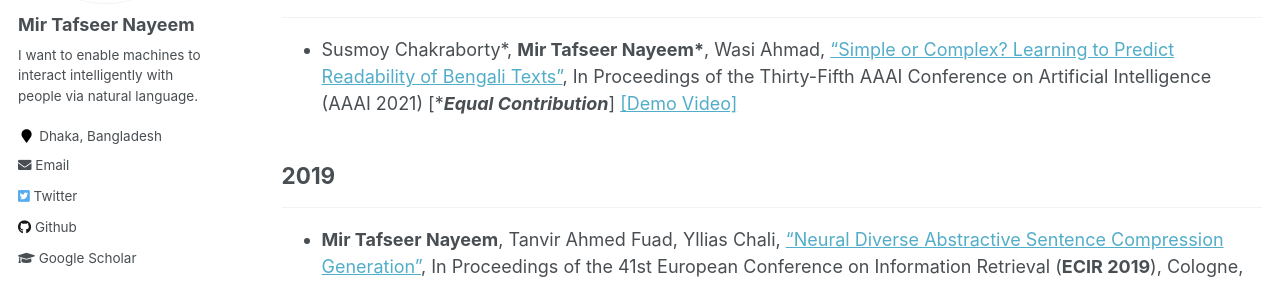
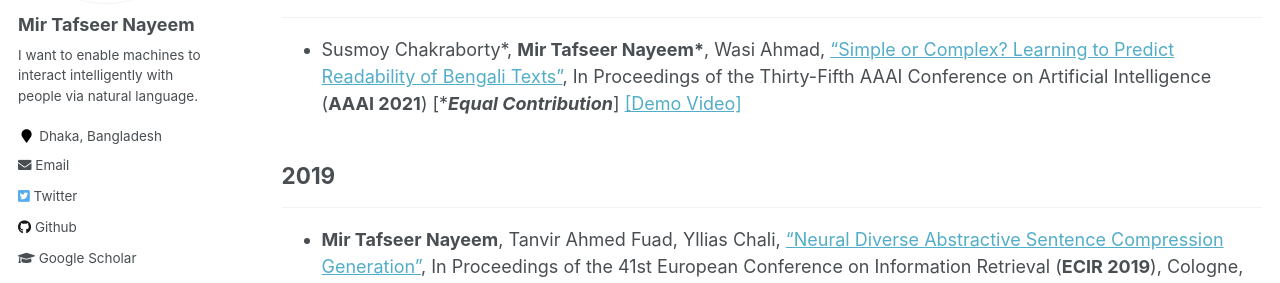
Before and after one commit to sujan-sarker/sujan-sarker.github.io, a Jekyll site: the page built from _pages/publications.md, in a window 1280 px wide and 900 px high. Shown: the part 283-566 px from the top of the window. Built offline with Jekyll 4.4.1, drawn with Linux system fonts in a browser that asks for light colours.

```diff
--- a/_pages/publications.md
+++ b/_pages/publications.md
@@ -11,8 +11,7 @@ author_profile: true
 
 ## 2021
 -----------
-
-* Susmoy Chakraborty\*, **Mir Tafseer Nayeem\***, Wasi Ahmad, ["Simple or Complex? Learning to Predict Readability of Bengali Texts"](https://aaai.org/Conferences/AAAI-21/), In Proceedings of the Thirty-Fifth AAAI Conference on Artificial Intelligence (AAAI 2021) [\****Equal Contribution***] [[Demo Video]](https://youtu.be/U05Pf9Y4tCQ)
+* Susmoy Chakraborty\*, **Mir Tafseer Nayeem\***, Wasi Ahmad, ["Simple or Complex? Learning to Predict Readability of Bengali Texts"](https://aaai.org/Conferences/AAAI-21/), In Proceedings of the Thirty-Fifth AAAI Conference on Artificial Intelligence (**AAAI 2021**) [\****Equal Contribution***] [[Demo Video]](https://youtu.be/U05Pf9Y4tCQ)
 
 
 
```
